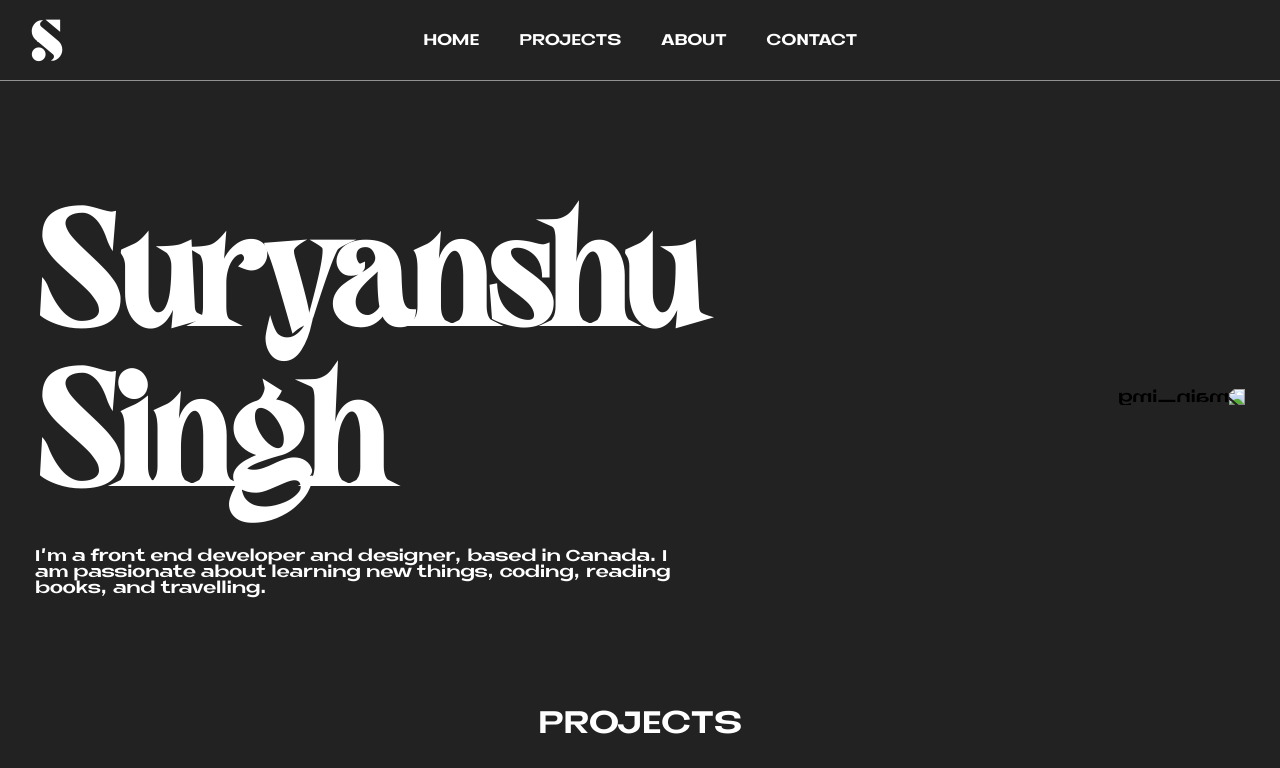
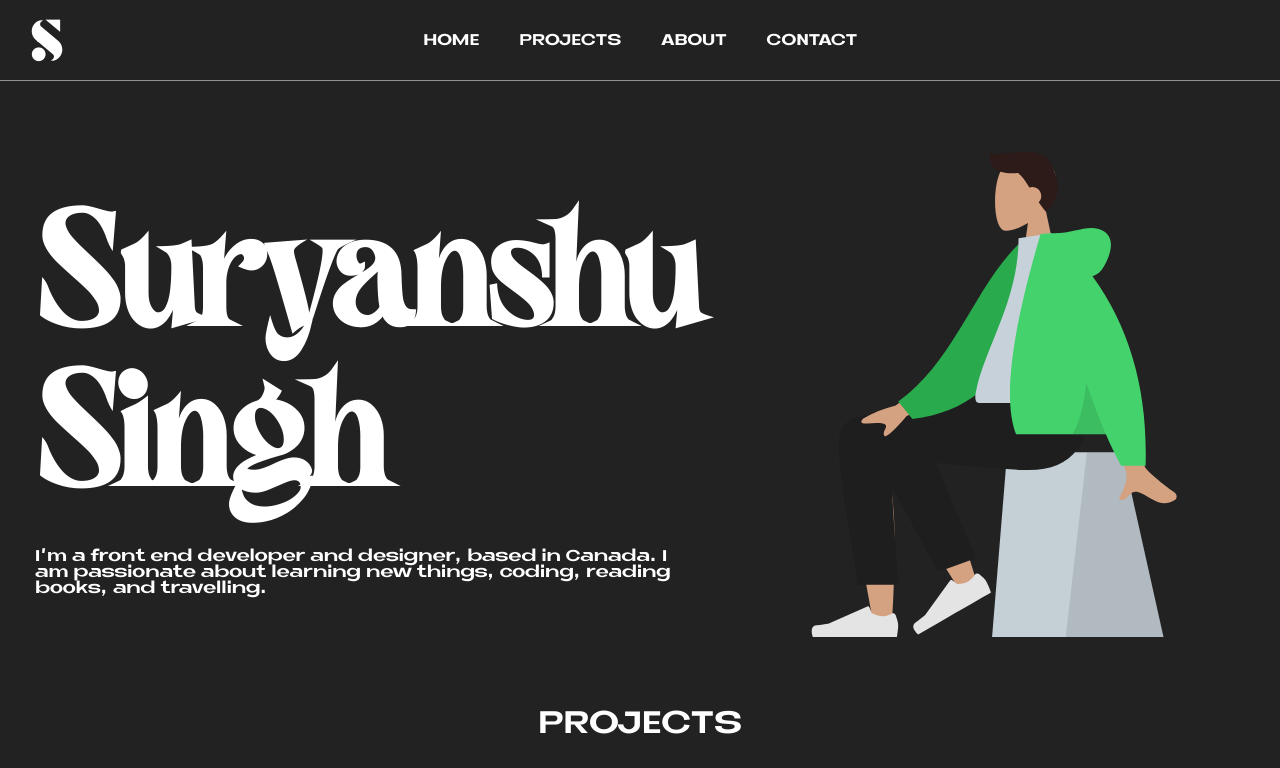
Before and after one commit to itsSuryanshu/MyWebsite, a plain HTML site: page index.html in a window 1280 px wide. Shown: the top 768 px of the page. Drawn offline with Linux system fonts and the light colour scheme; the site is published under a folder, as on GitHub Pages, so addresses that start at the root find nothing.

Commit message:
Fixed image bug

```diff
--- a/index.html
+++ b/index.html
@@ -52,7 +52,7 @@
         <div class="main_img_container">
           <img
             class="main_img"
-            src="/images/Humaaans - Sitting (1).svg"
+            src="images/Humaaans - Sitting (1).svg"
             alt="main_img"
           />
         </div>
```
